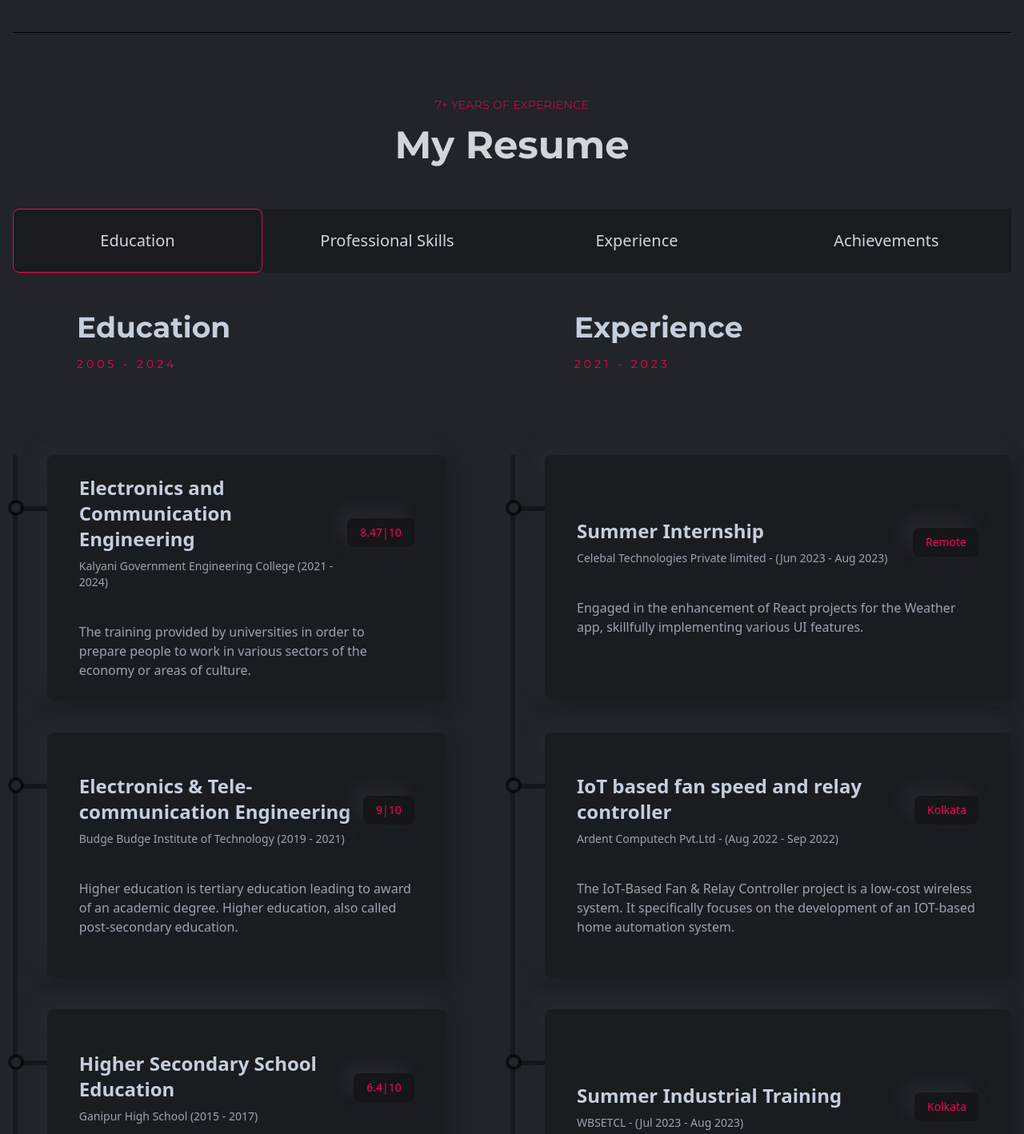
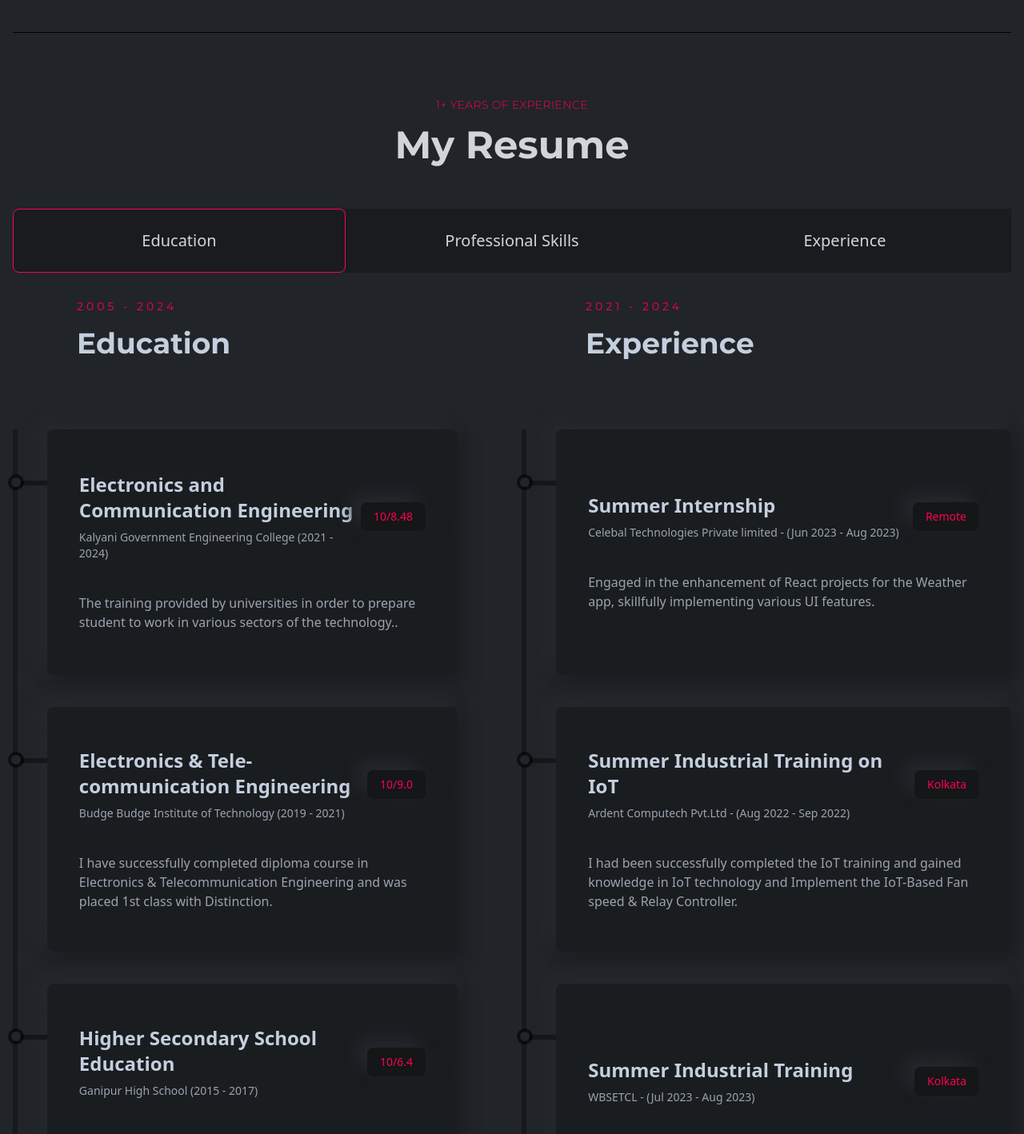
Before and after one commit to nurahamed/pf, a React (Create React App) app: page / in a window 1280 px wide. Shown: the part 640-2058 px from the top of the page at 80% size. Built offline with nearby package versions, Linux system fonts and the light colour scheme.

Commit message:
fix education and ecperience

```diff
--- a/src/components/resume/Education.js
+++ b/src/components/resume/Education.js
@@ -10,38 +10,39 @@ const Education = () => {
       className="w-full flex flex-col lgl:flex-row gap-10 lgl:gap-20"
     >
       {/* part one */}
+
       <div>
-        <div className="py-6 lgl:py-12 font-titleFont flex flex-col gap-4 pl-20">
+        <div className="py-6 lgl:py-8 font-titleFont flex flex-col gap-4 pl-20">
+          <p className="text-sm text-designColor tracking-[4px]">2005 - 2024</p>
           <h2 className="text-4xl md:text-4x1 font-bold">Education</h2>
-          <p className="text-sm text-designColor tracking-[4px]">2005 - 2024</p>
         </div>
         <div className="mt-6 lgl:mt-14 w-full h-[1000px] border-l-[6px] border-l-black border-opacity-30 flex flex-col gap-10">
           <ResumeCard
             title="Electronics and Communication Engineering"
             subTitle="Kalyani Government Engineering College (2021 - 2024)"
-            result="8.47|10"
-            des="The training provided by universities in order to prepare people to work in various sectors of the economy or areas of culture."
+            result="10/8.48"
+            des="The training provided by universities in order to prepare student to work in various sectors of the technology.."
           />
           <ResumeCard
             title="Electronics & Tele-communication Engineering"
             subTitle="Budge Budge Institute of Technology (2019 - 2021)"
-            result="9|10"
-            des="Higher education is tertiary education leading to award of an academic degree. Higher education, also called post-secondary education."
+            result="10/9.0"
+            des="I have successfully completed diploma course in Electronics & Telecommunication Engineering and was placed 1st class with Distinction."
           />
           <ResumeCard
             title="Higher Secondary School Education"
             subTitle="Ganipur High School (2015 - 2017)"
-            result="6.4|10"
-            des="Secondary education or post-primary education covers two phases on the International Standard Classification of Education scale."
+            result="10/6.4"
+            des="I had been passed (X+2) Examination in computer Maintenance & Networking Course under Engineering & Technology descipline."
           />
         </div>
       </div>
       {/* part Two */}
 
       <div>
-        <div className="py-6 lgl:py-12 font-titleFont flex flex-col gap-4 pl-20">
+        <div className="py-6 lgl:py-8 font-titleFont flex flex-col gap-4 pl-20">
+          <p className="text-sm text-designColor tracking-[4px]">2021 - 2024</p>
           <h2 className="text-4xl md:text-4xl font-bold">Experience</h2>
-          <p className="text-sm text-designColor tracking-[4px]">2021 - 2023</p>
         </div>
         <div className="mt-6 lgl:mt-14 w-full h-[1000px] border-l-[6px] border-l-black border-opacity-30 flex flex-col gap-10">
           <ResumeCard
@@ -51,10 +52,10 @@ const Education = () => {
             des="Engaged in the enhancement of React projects for the Weather app, skillfully implementing various UI features."
           />
           <ResumeCard
-            title="IoT based fan speed and relay controller"
+            title="Summer Industrial Training on IoT"
             subTitle="Ardent Computech Pvt.Ltd - (Aug 2022 - Sep 2022)"
             result="Kolkata"
-            des="The IoT-Based Fan & Relay Controller project is a low-cost wireless system. It specifically focuses on the development of an IOT-based home automation system."
+            des="I had been successfully completed the IoT training and gained knowledge in IoT technology and Implement the  IoT-Based Fan speed & Relay Controller."
           />
           <ResumeCard
             title="Summer Industrial Training"
--- a/src/components/resume/Experience.js
+++ b/src/components/resume/Experience.js
@@ -1,5 +1,5 @@
 import React from "react";
-import {motion} from "framer-motion"
+import { motion } from "framer-motion";
 import ResumeCard from "./ResumeCard";
 
 const Experience = () => {
@@ -10,44 +10,50 @@ const Experience = () => {
       className="py-12 font-titleFont flex gap-20"
     >
       <div>
-        <div className="flex flex-col gap-4">
-          <p className="text-sm text-designColor tracking-[4px]">2010 - 2022</p>
-          <h2 className="text-4xl font-bold">Job Experience</h2>
+        <div className="flex flex-col gap-4 pl-20">
+          <p className="text-sm text-designColor tracking-[4px]">2021 - 2024</p>
+          <h2 className="text-4xl font-bold">Training Experience</h2>
         </div>
         <div className="mt-14 w-full h-[1000px] border-l-[6px] border-l-black border-opacity-30 flex flex-col gap-10">
           <ResumeCard
-            title="Sr. Software Engineer"
-            subTitle="Google Out Tech - (2017 - Present)"
-            result="USA"
-            des="Google's hiring process is an important part of our culture. Googlers care deeply about their teams and the people who make them up."
+            title="Summer Industrial Training"
+            subTitle=" West Bengal State Electricity Transmission Company Limited. - (Jul 2023 - Aug 2023)"
+            result="Kolkata"
+            des="Overview of the communication Technology."
           />
           <ResumeCard
-            title="Web Developer & Trainer"
-            subTitle="Apple Developer Team - (2012 - 2016)"
-            result="MALAYSIA"
-            des="A popular destination with a growing number of highly qualified homegrown graduates, it's true that securing a role in Malaysia isn't easy."
+            title="Winter Industrial Training"
+            subTitle=" Eastern Railways. - (21 Days, Feb 2023)"
+            result="Kanchrapara"
+            des="I had been successfully completed The Role of Trade Electrical -Entry level."
           />
           <ResumeCard
-            title="Front-end Developer"
-            subTitle="Nike - (2020 - 2011)"
-            result="Oman"
-            des="The Oman economy has grown strongly over recent years, having transformed itself from a producer and innovation-based economy."
+            title="Summer Industrial Training on IoT"
+            subTitle="Ardent Computech Pvt. Ltd. - (Aug 2022 - Sep 2022)"
+            result="Kolkta"
+            des=" I have successfully completed the IoT training and acquired knowledge in IoT technology and Implement the  IoT-Based Fan speed & Relay Controller."
+          />
+          <ResumeCard
+            title="Web Development Bootcamp"
+            subTitle="Udemy - (2020 - 2021)"
+            result="Remote"
+            des="I had been successfully The Complete 2021 Web Development Bootcamp."
           />
         </div>
       </div>
       <div>
-        <div className="flex flex-col gap-4">
-          <p className="text-sm text-designColor tracking-[4px]">2001 - 2020</p>
-          <h2 className="text-4xl font-bold">Trainer Experience</h2>
+        <div className="flex flex-col gap-4 pl-20">
+          <p className="text-sm text-designColor tracking-[4px]">2021 - 2024</p>
+          <h2 className="text-4xl font-bold">Internship</h2>
         </div>
         <div className="mt-14 w-full h-[1000px] border-l-[6px] border-l-black border-opacity-30 flex flex-col gap-10">
           <ResumeCard
-            title="Gym Instructor"
-            subTitle="Rainbow Gym Center (2015 - 2020)"
-            result="DHAKA"
-            des="The training provided by universities in order to prepare people to work in various sectors of the economy or areas of culture."
+            title="Summer Internship"
+            subTitle="Celebal Technologies Private limited - (Jun 2023 - Aug 2023)"
+            result="Remote"
+            des="Engaged in the enhancement of React projects for the Weather app, skillfully implementing various UI features."
           />
-          <ResumeCard
+          {/* <ResumeCard
             title="Web Developer and Instructor"
             subTitle="SuperKing College (2010 - 2014)"
             result="CANADA"
@@ -58,7 +64,7 @@ const Experience = () => {
             subTitle="Kingstar Secondary School (2001 - 2010)"
             result="NEVADA"
             des="Secondary education or post-primary education covers two phases on the International Standard Classification of Education scale."
-          />
+          /> */}
         </div>
       </div>
     </motion.div>
--- a/src/components/resume/Resume.js
+++ b/src/components/resume/Resume.js
@@ -2,27 +2,28 @@ import React, {  useState } from 'react'
 import Title from '../layouts/Title';
 import Education from './Education';
 import Skills from './Skills';
-import Achievement from './Achievement';
+// import Achievement from './Achievement';
 import Experience from "./Experience"
 
 const Resume = () => {
    const [educationData, setEducationData] = useState(true);
    const [skillData, setSkillData] = useState(false);
    const [experienceData, setExperienceData] = useState(false);
-   const [achievementData, setAchievementData] = useState(false);
+  //  const [achievementData, setAchievementData] = useState(false);
   return (
     <section id="resume" className="w-full py-20 border-b-[1px] border-b-black">
       <div className="flex justify-center items-center text-center">
-        <Title title="7+ YEARS OF EXPERIENCE" des="My Resume" />
+        <Title title="1+ YEARS OF EXPERIENCE" des="My Resume" />
       </div>
       <div>
-        <ul className="w-full grid grid-cols-1 md:grid-cols-2 xl:grid-cols-4">
+        <ul className="w-full grid grid-cols-1 md:grid-cols-2 xl:grid-cols-3">
           <li
             onClick={() =>
               setEducationData(true) &
               setSkillData(false) &
-              setExperienceData(false) &
-              setAchievementData(false)
+              setExperienceData(false)
+
+              // & setAchievementData(false)
             }
             className={`${
               educationData
@@ -36,8 +37,9 @@ const Resume = () => {
             onClick={() =>
               setEducationData(false) &
               setSkillData(true) &
-              setExperienceData(false) &
-              setAchievementData(false)
+              setExperienceData(false)
+              // &
+              // setAchievementData(false)
             }
             className={`${
               skillData ? "border-designColor rounded-lg" : "border-transparent"
@@ -49,8 +51,9 @@ const Resume = () => {
             onClick={() =>
               setEducationData(false) &
               setSkillData(false) &
-              setExperienceData(true) &
-              setAchievementData(false)
+              setExperienceData(true)
+              //  &
+              // setAchievementData(false)
             }
             className={`${
               experienceData
@@ -60,7 +63,7 @@ const Resume = () => {
           >
             Experience
           </li>
-          <li
+          {/* <li
             onClick={() =>
               setEducationData(false) &
               setSkillData(false) &
@@ -74,12 +77,12 @@ const Resume = () => {
             } resumeLi`}
           >
             Achievements
-          </li>
+          </li> */}
         </ul>
       </div>
       {educationData && <Education />}
       {skillData && <Skills />}
-      {achievementData && <Achievement />}
+      {/* {achievementData && <Achievement />} */}
       {experienceData && <Experience />}
 
     </section>
```
Also changed, not shown: src/components/resume/Skills.js (+10 -8 lines).
